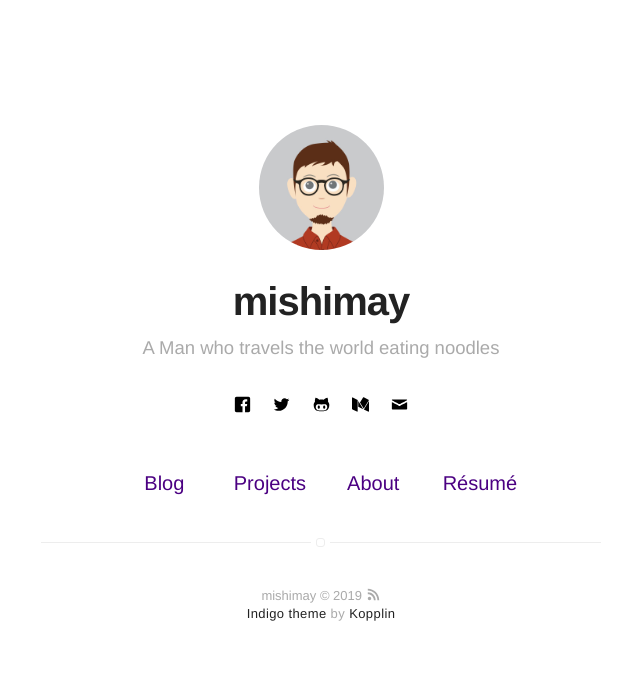
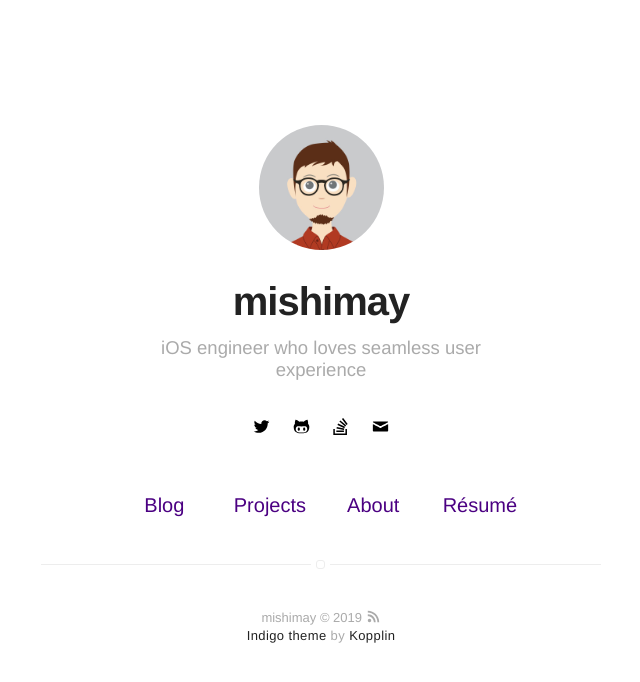
Before and after one commit to mishimay/mishimay.github.io, a Jekyll site: the page built from index.html, in a window 1280 px wide. Shown: the top 682 px of the page, without its empty margins (319-959 px from the left). Built offline with Jekyll 4.4.1, drawn with Linux system fonts in a browser that asks for light colours; some of the changed lines change nothing that is shown.

Commit message:
Change config

```diff
--- a/_config.yml
+++ b/_config.yml
@@ -1,6 +1,6 @@
 # main text of home
 name: mishimay
-bio: A Man who travels the world eating noodles
+bio: iOS engineer who loves seamless user experience
 
 # twitter summary info
 description: A blog about technology and stuff related
@@ -34,24 +34,24 @@ disqus:
   categories: [blog, project] # only show disqus for posts that have these categories
 
 # if you don't have any of social below, comment the line
-facebook: myfacebook
-twitter: mytwitter
+# facebook: myfacebook
+twitter: mishimaybe
 # google: mygoogle
 # instagram: myinstagram
 # pinterest: mypinterest
 # linkedin: mylinkedin
 # youtube: myyoutube
 # spotify: myspotify
-github: mygithub
+github: mishimay
 # gitlab: mygitlab
 # lastfm: mylastfm
-# stackoverflow: 7044681/mystackoverflow
+stackoverflow: 649228/mishimay
 # quora: userquora
 # reddit: username
-medium: medium
+# medium: medium
 # vimeo: myvimeo
 # lanyrd: mylanyrd
-email: myemail@gmail.com
+email: mishimaybe@gmail.com
 
 authors:
     johndoe:
```
